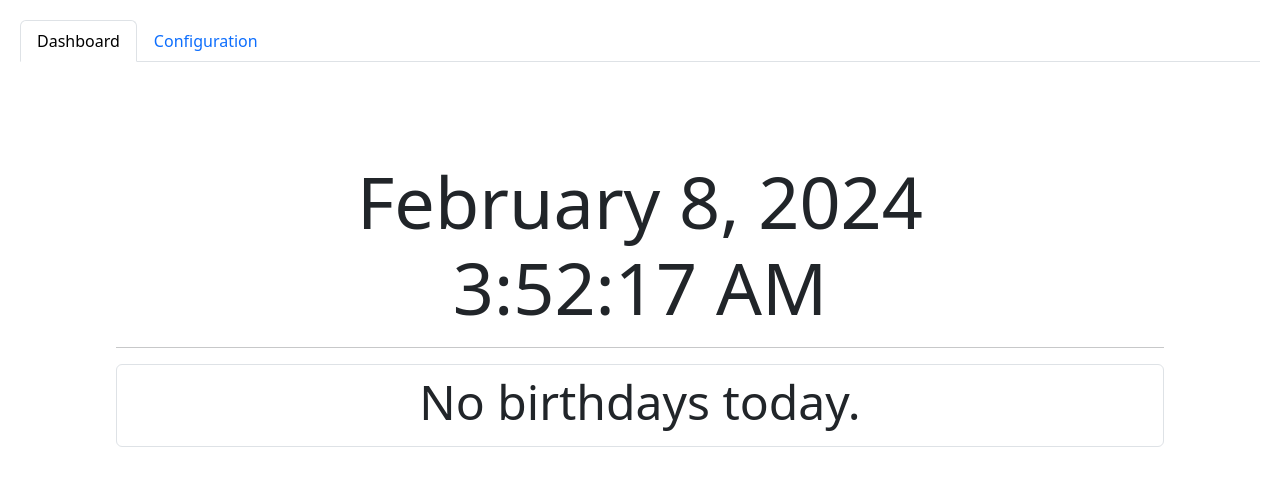
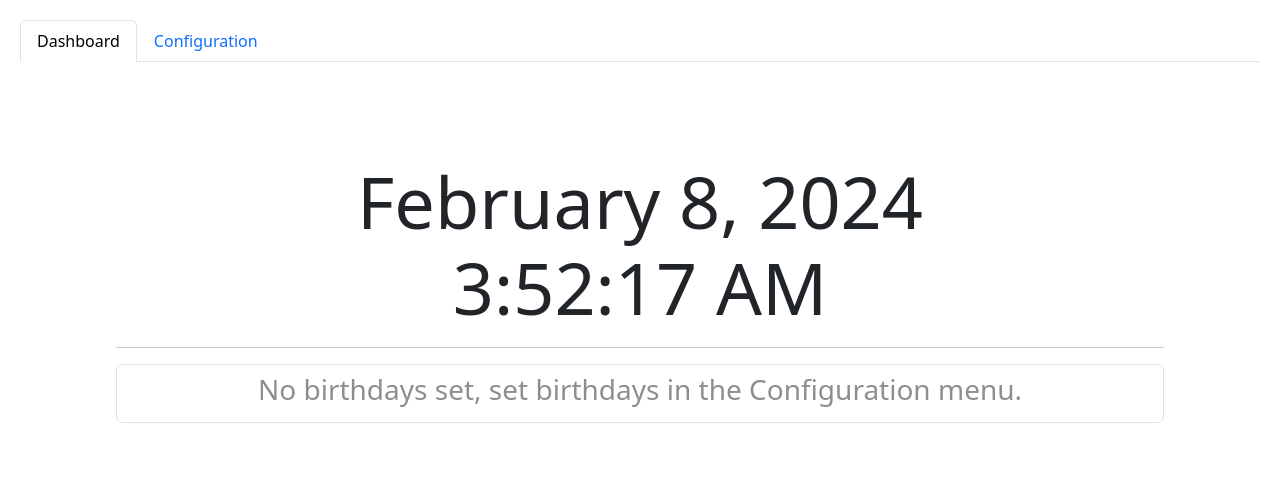
Before and after one commit to gergwoodside/birthday-dashboard, a React (Vite) app: page / in a window 1280 px wide. Shown: the top 486 px of the page. Built offline with nearby package versions, Linux system fonts and the light colour scheme.

Commit message:
make no birthdays more user friendly

```diff
--- a/src/App.css
+++ b/src/App.css
@@ -2,3 +2,8 @@
     font-size: 72px;
     ;
 }
+
+.set-birthdays-alert {
+    color: rgb(145, 141, 141);
+    font-weight: 200;
+}
--- a/src/components/BirthdayMessage.tsx
+++ b/src/components/BirthdayMessageToday.tsx
@@ -29,12 +29,13 @@ export const BirthdayMessage = ({ birthdays, today }: Props) => {
       moment(person.date).format("MM-DD") === moment(today).format("MM-DD")
     );
   });
+
   const noBirthdaysEntered = (
     <ul className="list-group">
       <li className="list-group-item">
-        <h1 className="display-5 text-center">
+        <h3 className="text-center set-birthdays-alert">
           No birthdays set, set birthdays in the Configuration menu.
-        </h1>
+        </h3>
       </li>
     </ul>
   );
@@ -42,7 +43,9 @@ export const BirthdayMessage = ({ birthdays, today }: Props) => {
   const noBirthdaysToday = (
     <ul className="list-group">
       <li className="list-group-item">
-        <h1 className="display-5 text-center">No birthdays today.</h1>
+        <h1 className="display-5 text-center set-birthdays-alert">
+          No birthdays today.
+        </h1>
       </li>
     </ul>
   );
@@ -61,7 +64,13 @@ export const BirthdayMessage = ({ birthdays, today }: Props) => {
 
   // Return a fragment containing all matching birthday messages
   return (
-    <>{todayBirthdays.length === 0 ? noBirthdaysToday : birthdayMessages}</>
+    <>
+      {birthdays.length === 0
+        ? noBirthdaysEntered
+        : todayBirthdays.length === 0
+        ? noBirthdaysToday
+        : birthdayMessages}
+    </>
   );
 };
 
--- a/src/components/Dashboard.tsx
+++ b/src/components/Dashboard.tsx
@@ -1,5 +1,5 @@
 import moment from "moment";
-import BirthdayMessage from "./BirthdayMessage";
+import BirthdayMessage from "./BirthdayMessageToday";
 import CurrentTime from "./CurrentTime";
 
 interface Birthday {
@@ -17,6 +17,7 @@ const today = new Date();
 const formattedDate = moment(today).format();
 
 const Dashboard = ({ birthdays }: Props) => {
+  console.log(birthdays.length);
   return (
     <>
       <div className="dash-text m-5 p-5">
```
